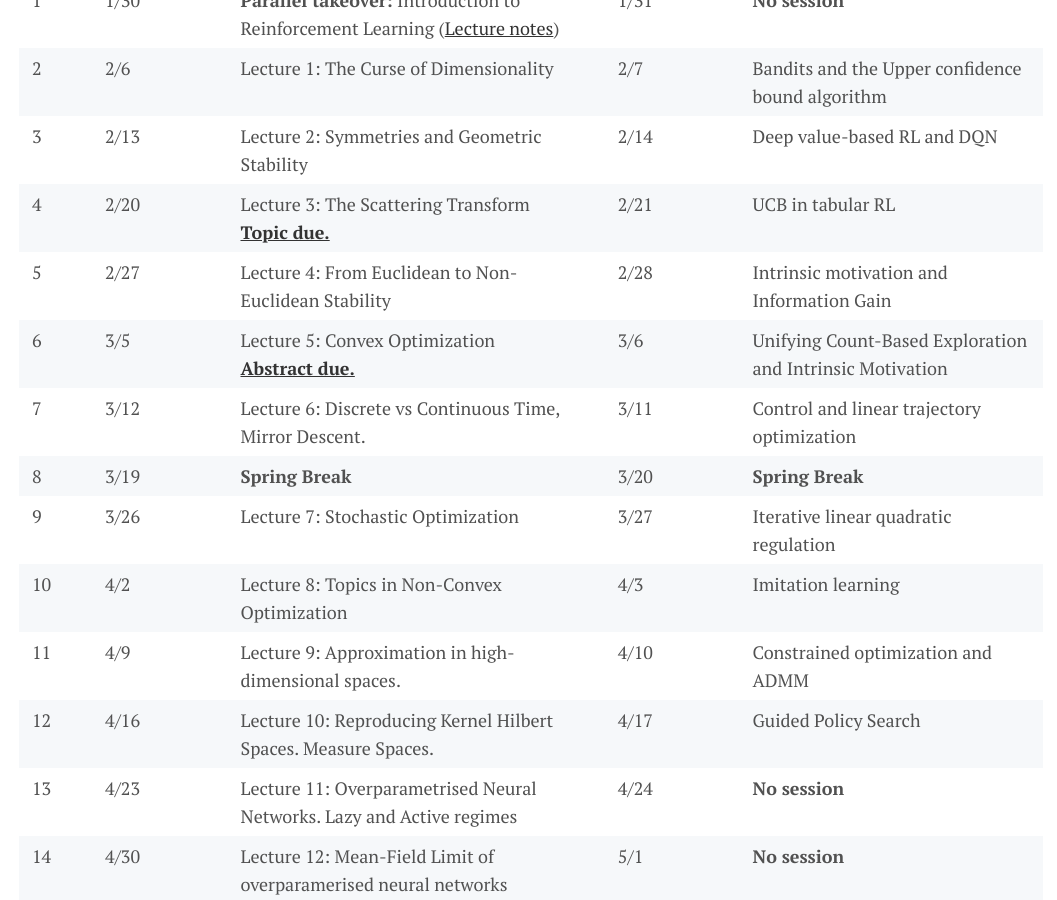
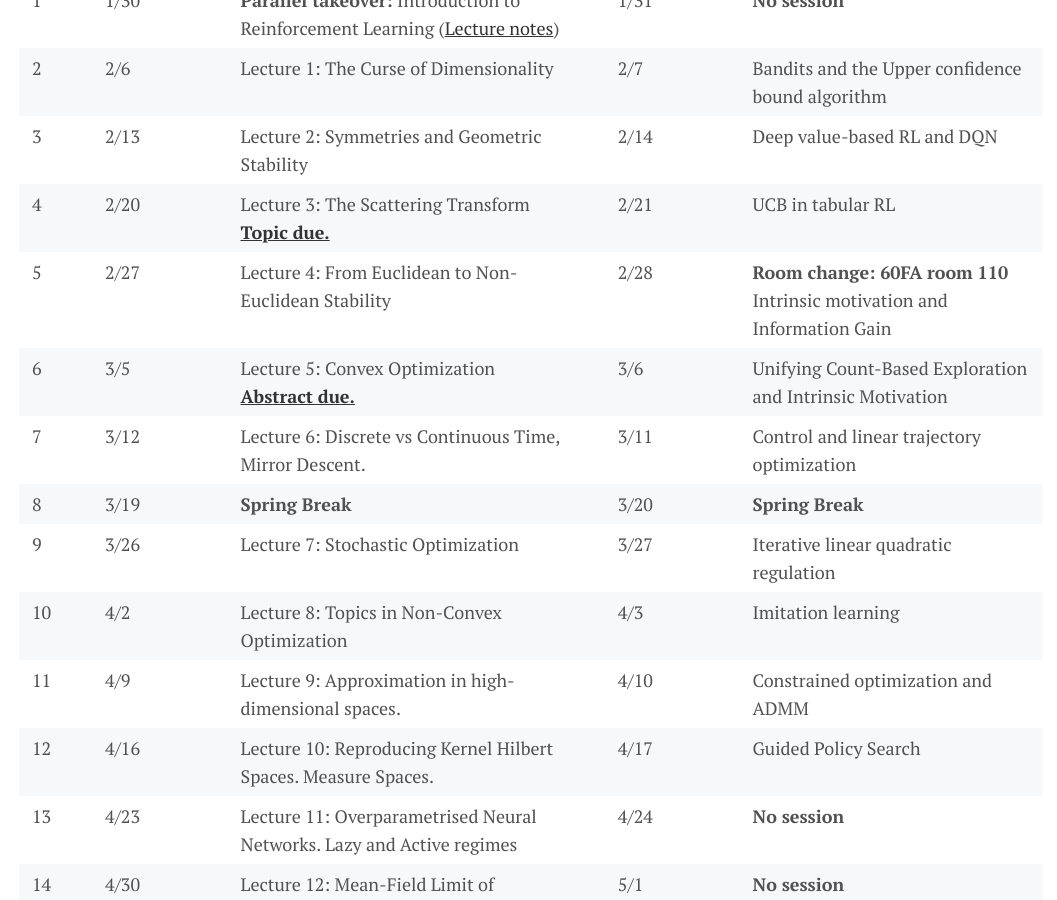
Before and after one commit to willwhitney/mathsdl-spring20, a Jekyll site: the page built from index.md, in a window 1280 px wide and 900 px high, scrolled down 1600 px. Shown: the whole window, without its empty margins (109-1166 px from the left). Built offline with Jekyll 4.4.1, drawn with Linux system fonts in a browser that asks for light colours; nearby versions of some CDN libraries.

Commit message:
room change on 2/28

```diff
--- a/index.md
+++ b/index.md
@@ -59,7 +59,7 @@ The paper will be written in groups which should be roughly evenly divided aroun
 | 2 | 2/6  | Lecture 1: The Curse of Dimensionality  | 2/7  |  Bandits and the Upper confidence bound algorithm  |
 | 3 | 2/13  | Lecture 2: Symmetries and Geometric Stability  | 2/14  |  Deep value-based RL and DQN  |
 | 4 | 2/20  | Lecture 3: The Scattering Transform <br /> [**Topic due.**](https://docs.google.com/spreadsheets/d/15XlvR-eXNTncQh9hyOWOduEw_45mOOsem-zH31wbkdU/edit?usp=sharing_eil&invite=CPzMrKcN&ts=5e2f3a27) | 2/21  |  UCB in tabular RL  |
-| 5 | 2/27  | Lecture 4: From Euclidean to Non-Euclidean Stability | 2/28  |  Intrinsic motivation and Information Gain  |
+| 5 | 2/27  | Lecture 4: From Euclidean to Non-Euclidean Stability | 2/28  |  **Room change: 60FA room 110** <br /> Intrinsic motivation and Information Gain  |
 | 6 | 3/5   | Lecture 5: Convex Optimization <br /> [**Abstract due.**](https://newclasses.nyu.edu/portal/site/088123d4-f476-4f00-9382-f27d02b1502c/) | 3/6  |  Unifying Count-Based Exploration and Intrinsic Motivation  |
 | 7 | 3/12  | Lecture 6: Discrete vs Continuous Time, Mirror Descent. | 3/11  |  Control and linear trajectory optimization  |
 | 8 | 3/19  | **Spring  Break**  | 3/20  |  **Spring Break**  |
```
